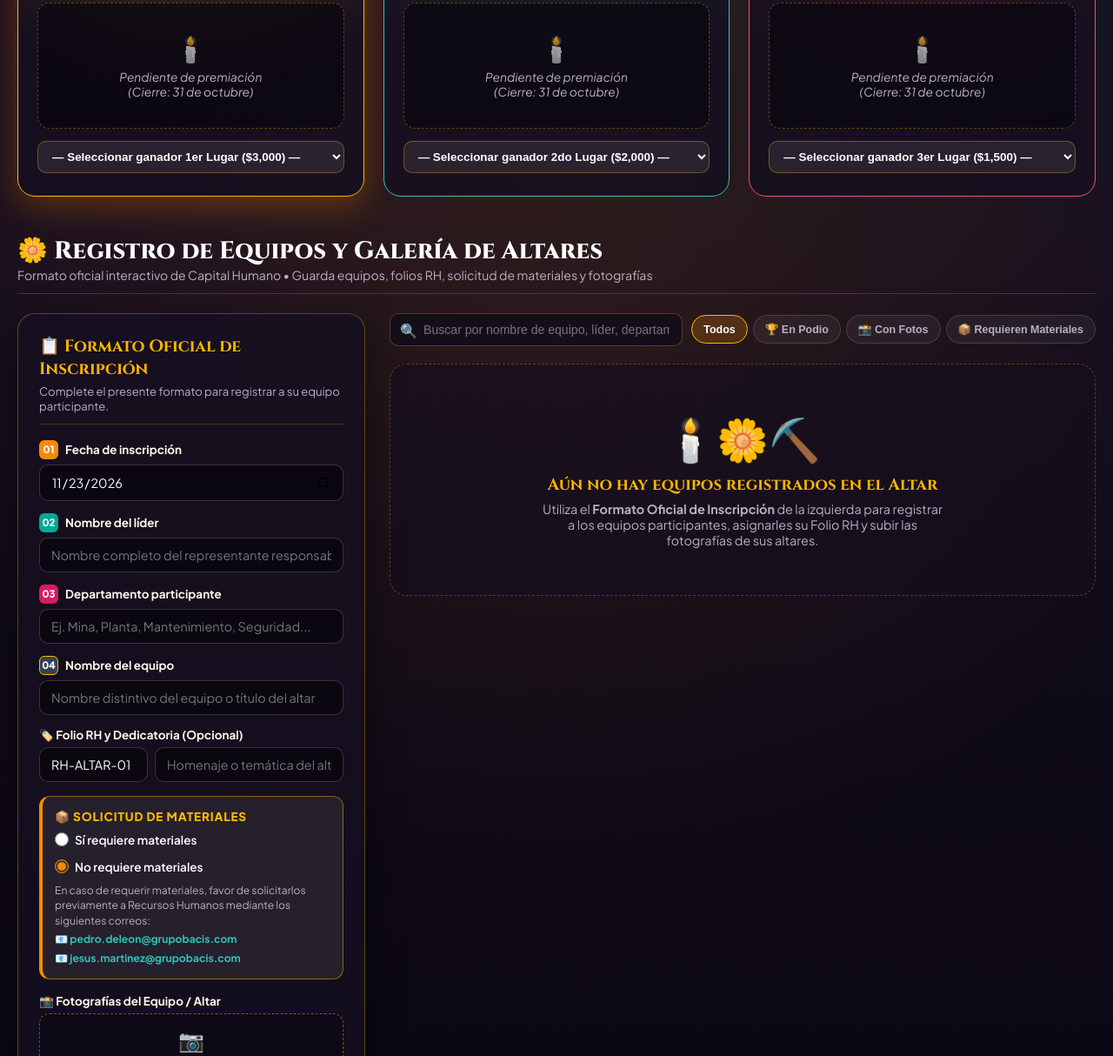
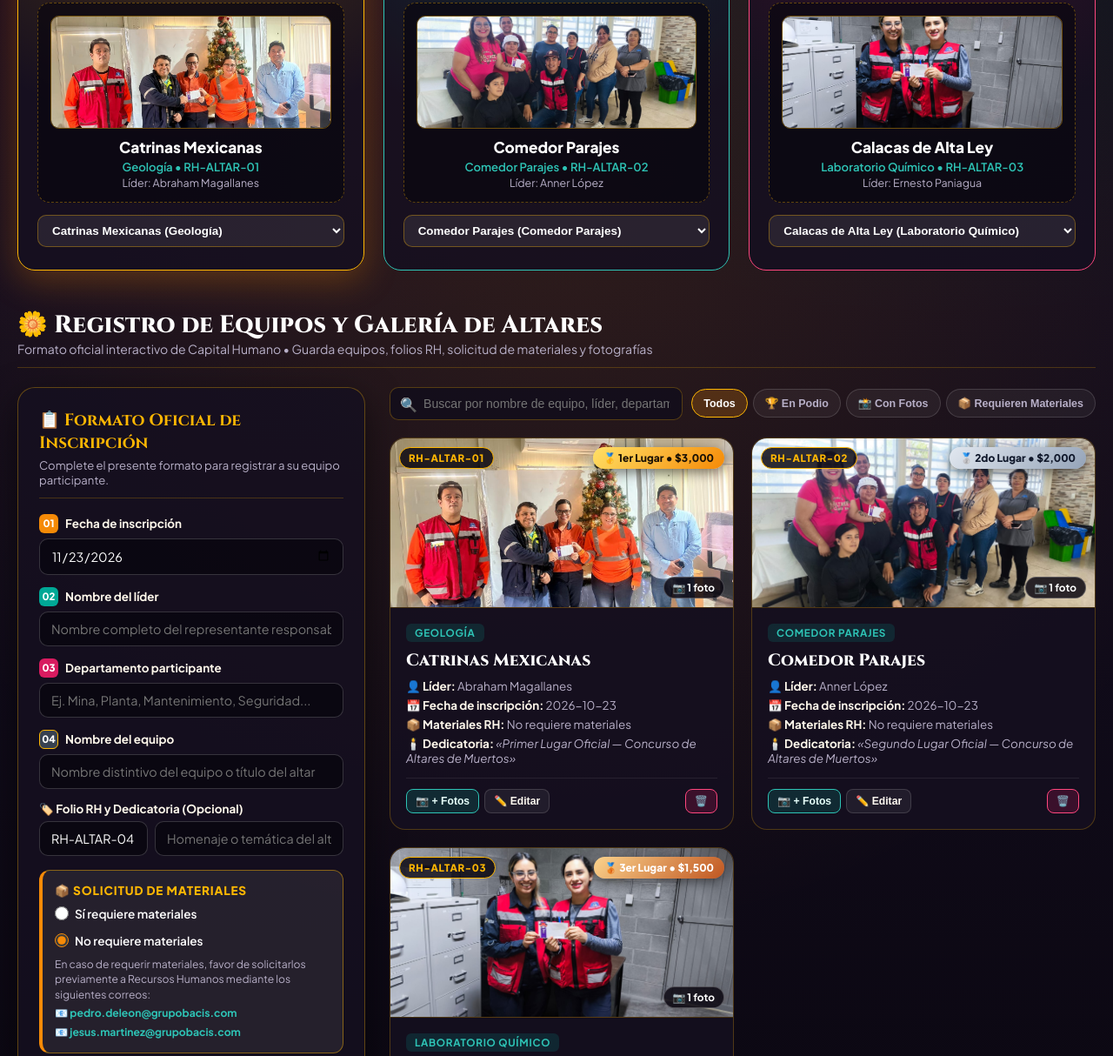
Before and after one commit to kitus1000/concurso-altar-bacis, a plain HTML site: page index.html in a window 1280 px wide. Shown: the part 958-2172 px from the top of the page at 87% size. Drawn offline with Linux system fonts and the light colour scheme.

Commit message:
Agregar ganadores oficiales y fotos: 1er Lugar Geologia, 2do Lugar Comedor, 3er Lugar Laboratorio

```diff
--- a/datos_equipos.json
+++ b/datos_equipos.json
@@ -6,16 +6,59 @@
   "premios": {
     "primerLugar": {
       "monto": "$3,000",
-      "equipoId": null
+      "equipoId": "eq_ganador_1"
     },
     "segundoLugar": {
       "monto": "$2,000",
-      "equipoId": null
+      "equipoId": "eq_ganador_2"
     },
     "tercerLugar": {
       "monto": "$1,500",
-      "equipoId": null
+      "equipoId": "eq_ganador_3"
     }
   },
-  "equipos": []
+  "equipos": [
+    {
+      "id": "eq_ganador_1",
+      "fechaInscripcion": "2026-10-23",
+      "nombreLider": "Abraham Magallanes",
+      "departamentoParticipante": "Geología",
+      "nombreEquipo": "Catrinas Mexicanas",
+      "folioRH": "RH-ALTAR-01",
+      "dedicatoriaAltar": "Primer Lugar Oficial — Concurso de Altares de Muertos",
+      "requiereMateriales": false,
+      "fotos": [
+        "ganador_1.jpeg"
+      ],
+      "creadoEn": "2026-10-23T12:00:00.000Z"
+    },
+    {
+      "id": "eq_ganador_2",
+      "fechaInscripcion": "2026-10-23",
+      "nombreLider": "Anner López",
+      "departamentoParticipante": "Comedor Parajes",
+      "nombreEquipo": "Comedor Parajes",
+      "folioRH": "RH-ALTAR-02",
+      "dedicatoriaAltar": "Segundo Lugar Oficial — Concurso de Altares de Muertos",
+      "requiereMateriales": false,
+      "fotos": [
+        "ganador_2.jpeg"
+      ],
+      "creadoEn": "2026-10-23T12:30:00.000Z"
+    },
+    {
+      "id": "eq_ganador_3",
+      "fechaInscripcion": "2026-10-23",
+      "nombreLider": "Ernesto Paniagua",
+      "departamentoParticipante": "Laboratorio Químico",
+      "nombreEquipo": "Calacas de Alta Ley",
+      "folioRH": "RH-ALTAR-03",
+      "dedicatoriaAltar": "Tercer Lugar Oficial — Concurso de Altares de Muertos",
+      "requiereMateriales": false,
+      "fotos": [
+        "ganador_3.jpeg"
+      ],
+      "creadoEn": "2026-10-23T13:00:00.000Z"
+    }
+  ]
 }
--- a/index.html
+++ b/index.html
@@ -1965,9 +1965,48 @@
     /* =========================================================================
        4. DATABASE & PERSISTENCE (IndexedDB + LocalStorage + datos_equipos.json)
        ========================================================================= */
-    const STORAGE_KEY = 'bacis_concurso_altares_2026_v1';
-    const DB_NAME = 'BacisAltaresDB';
+    const STORAGE_KEY = 'bacis_concurso_altares_2026_v2';
+    const DB_NAME = 'BacisAltaresDB_v2';
     const DB_STORE = 'concursoState';
+
+    const OFFICIAL_TEAMS = [
+      {
+        id: 'eq_ganador_1',
+        fechaInscripcion: '2026-10-23',
+        nombreLider: 'Abraham Magallanes',
+        departamentoParticipante: 'Geología',
+        nombreEquipo: 'Catrinas Mexicanas',
+        folioRH: 'RH-ALTAR-01',
+        dedicatoriaAltar: 'Primer Lugar Oficial — Concurso de Altares de Muertos',
+        requiereMateriales: false,
+        fotos: ['ganador_1.jpeg'],
+        creadoEn: '2026-10-23T12:00:00.000Z'
+      },
+      {
+        id: 'eq_ganador_2',
+        fechaInscripcion: '2026-10-23',
+        nombreLider: 'Anner López',
+        departamentoParticipante: 'Comedor Parajes',
+        nombreEquipo: 'Comedor Parajes',
+        folioRH: 'RH-ALTAR-02',
+        dedicatoriaAltar: 'Segundo Lugar Oficial — Concurso de Altares de Muertos',
+        requiereMateriales: false,
+        fotos: ['ganador_2.jpeg'],
+        creadoEn: '2026-10-23T12:30:00.000Z'
+      },
+      {
+        id: 'eq_ganador_3',
+        fechaInscripcion: '2026-10-23',
+        nombreLider: 'Ernesto Paniagua',
+        departamentoParticipante: 'Laboratorio Químico',
+        nombreEquipo: 'Calacas de Alta Ley',
+        folioRH: 'RH-ALTAR-03',
+        dedicatoriaAltar: 'Tercer Lugar Oficial — Concurso de Altares de Muertos',
+        requiereMateriales: false,
+        fotos: ['ganador_3.jpeg'],
+        creadoEn: '2026-10-23T13:00:00.000Z'
+      }
+    ];
 
     let appState = {
       concurso: 'Tradicional Concurso de Altares de Muertos - Grupo Bacis',
@@ -1975,11 +2014,11 @@
       fechaLimiteInscripcion: '2026-10-23',
       fechaCierreConcurso: '2026-10-31',
       premios: {
-        primerLugar: { monto: '$3,000', equipoId: null },
-        segundoLugar: { monto: '$2,000', equipoId: null },
-        tercerLugar: { monto: '$1,500', equipoId: null }
+        primerLugar: { monto: '$3,000', equipoId: 'eq_ganador_1' },
+        segundoLugar: { monto: '$2,000', equipoId: 'eq_ganador_2' },
+        tercerLugar: { monto: '$1,500', equipoId: 'eq_ganador_3' }
       },
-      equipos: []
+      equipos: [...OFFICIAL_TEAMS]
     };
 
     let currentFormPhotos = [];
@@ -2054,8 +2093,24 @@
         }
       } catch (e) {}
 
-      if (loaded && Array.isArray(loaded.equipos)) {
+      if (loaded && Array.isArray(loaded.equipos) && loaded.equipos.length > 0) {
         appState = Object.assign(appState, loaded);
+        OFFICIAL_TEAMS.forEach(ot => {
+          const existing = appState.equipos.find(e => e.id === ot.id);
+          if (!existing) {
+            appState.equipos.push(ot);
+          } else if (!existing.fotos || existing.fotos.length === 0) {
+            existing.fotos = ot.fotos;
+          }
+        });
+        if (!appState.premios.primerLugar.equipoId) appState.premios.primerLugar.equipoId = 'eq_ganador_1';
+        if (!appState.premios.segundoLugar.equipoId) appState.premios.segundoLugar.equipoId = 'eq_ganador_2';
+        if (!appState.premios.tercerLugar.equipoId) appState.premios.tercerLugar.equipoId = 'eq_ganador_3';
+      } else {
+        appState.equipos = [...OFFICIAL_TEAMS];
+        appState.premios.primerLugar.equipoId = 'eq_ganador_1';
+        appState.premios.segundoLugar.equipoId = 'eq_ganador_2';
+        appState.premios.tercerLugar.equipoId = 'eq_ganador_3';
       }
       updateUI();
     }
```
Also changed, not shown: ganador_1.jpeg (added), ganador_2.jpeg (added), ganador_3.jpeg (added).
